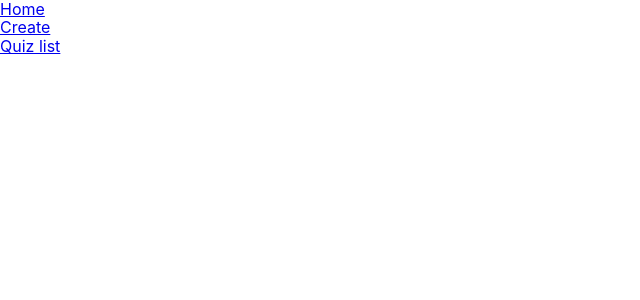
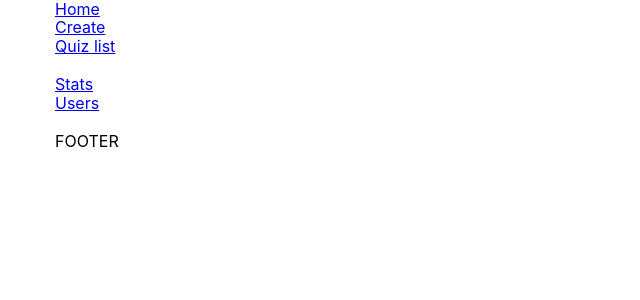
Before and after one commit to Pozniak17/react-practice-module2-1, a React (Create React App) app: page /react-practice-module2-1/list/1 in a window 1280 px wide. Shown: the top 300 px of the page, without its empty margins (0-640 px from the left). Built offline with nearby package versions, Linux system fonts and the light colour scheme; no server answers.

Commit message:
update 2/2

```diff
--- a/src/components/App.jsx
+++ b/src/components/App.jsx
@@ -2,40 +2,25 @@ import CreateQuizPage from 'pages/CreateQuizPage';
 import HomePage from 'pages/HomePage';
 import QuizDetailsPage from 'pages/QuizDetailsPage';
 import QuizzesPage from 'pages/QuizzesPage';
-import { NavLink, Route, Routes } from 'react-router-dom';
-import { GlobalStyle } from './GlobalStyle';
-import { Toaster } from 'react-hot-toast';
+import { Route, Routes } from 'react-router-dom';
+import NotFoundPage from 'pages/NotFoundPage';
+import { AppLayout } from './AppLayout';
 
 export const App = () => {
   return (
-    <div>
-      <header>
-        <nav>
-          <ul>
-            <li>
-              <NavLink to="/">Home</NavLink>
-            </li>
-            <li>
-              <NavLink to="/create">Create</NavLink>
-            </li>
-            <li>
-              <NavLink to="/list">Quiz list</NavLink>
-            </li>
-            <li></li>
-          </ul>
-        </nav>
-      </header>
+    <Routes>
+      <Route path="/" element={<AppLayout />}>
+        <Route index element={<HomePage />} />
+        <Route path="create" element={<CreateQuizPage />} />
+        <Route path="list" element={<QuizzesPage />} />
+        <Route path="list/:quizId" element={<QuizDetailsPage />}>
+          <Route path="stats" element={<div>Stats</div>} />
+          <Route path="users" element={<div>Users</div>} />
+        </Route>
+      </Route>
 
-      <Routes>
-        <Route path="/" element={<HomePage />} />
-        <Route path="/create" element={<CreateQuizPage />} />
-        <Route path="/list" element={<QuizzesPage />} />
-        <Route path="/list/:quizId" element={<QuizDetailsPage />} />
-      </Routes>
-
-      <GlobalStyle />
-      <Toaster />
-    </div>
+      <Route path="*" element={<NotFoundPage />} />
+    </Routes>
   );
 };
 
--- a/src/components/AppLayout.js
+++ b/src/components/AppLayout.js
@@ -1,10 +1,11 @@
 import { NavLink, Outlet } from 'react-router-dom';
-import { Layout } from './Layout';
 import { GlobalStyle } from './GlobalStyle';
 import { Toaster } from 'react-hot-toast';
+import { Layout } from './Layout';
 
-export default function AppLayout() {
+export const AppLayout = () => {
   return (
+    <div>
       <Layout>
         <header>
           <nav>
@@ -12,14 +13,13 @@ export default function AppLayout() {
               <li>
                 <NavLink to="/">Home</NavLink>
               </li>
-
               <li>
                 <NavLink to="/create">Create</NavLink>
               </li>
-
               <li>
                 <NavLink to="/list">Quiz list</NavLink>
               </li>
+              <li></li>
             </ul>
           </nav>
         </header>
@@ -29,9 +29,9 @@ export default function AppLayout() {
         </main>
 
         <footer>FOOTER</footer>
-
         <GlobalStyle />
         <Toaster />
       </Layout>
+    </div>
   );
-}
+};
--- /dev/null
+++ b/src/pages/NotFoundPage.jsx
@@ -0,0 +1,10 @@
+import { Link } from 'react-router-dom';
+
+export default function NotFoundPage() {
+  return (
+    <div>
+      Sorry! Error! Please use this <Link to="/">link</Link> to navigate to our
+      home page
+    </div>
+  );
+}
--- a/src/pages/QuizDetailsPage.jsx
+++ b/src/pages/QuizDetailsPage.jsx
@@ -1,6 +1,6 @@
 import { fetchQuizById } from 'components/utils/api';
 import { useEffect, useState } from 'react';
-import { useParams } from 'react-router-dom';
+import { NavLink, Outlet, useParams } from 'react-router-dom';
 
 export default function QuizDetailsPage() {
   const { quizId } = useParams();
@@ -26,6 +26,16 @@ export default function QuizDetailsPage() {
     <div>
       {isLoading && <b>LOADING QUIZ...</b>}
       {quiz && <h1>{quiz.topic}</h1>}
+
+      <ul>
+        <li>
+          <NavLink to="stats">Stats</NavLink>
+        </li>
+        <li>
+          <NavLink to="users">Users</NavLink>
+        </li>
+      </ul>
+      <Outlet />
     </div>
   );
 }
```
Lines whose indentation alone changed are shown as unchanged.
